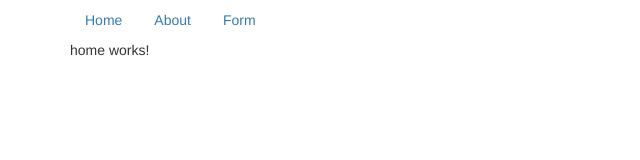
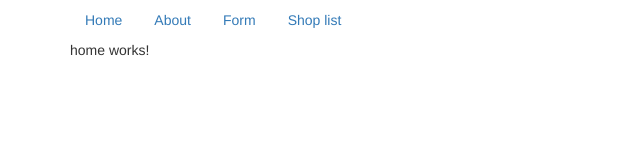
Before and after one commit to JarekKos/ng-demo, an Angular app: page / in a window 1280 px wide. Shown: the top 160 px of the page, without its empty margins (0-640 px from the left). Built offline with nearby package versions, Linux system fonts and the light colour scheme; no server answers.

Commit message:
* add Shop list to main navigation

```diff
--- a/src/app/app.component.html
+++ b/src/app/app.component.html
@@ -2,6 +2,7 @@
   <li role="presentation"><a routerLink="/">Home</a></li>
   <li role="presentation"><a routerLink="about">About</a></li>
   <li role="presentation"><a routerLink="form">Form</a></li>
+  <li role="presentation"><a routerLink="shop-list">Shop list</a></li>
 </ul>
 
 <router-outlet></router-outlet>
```
